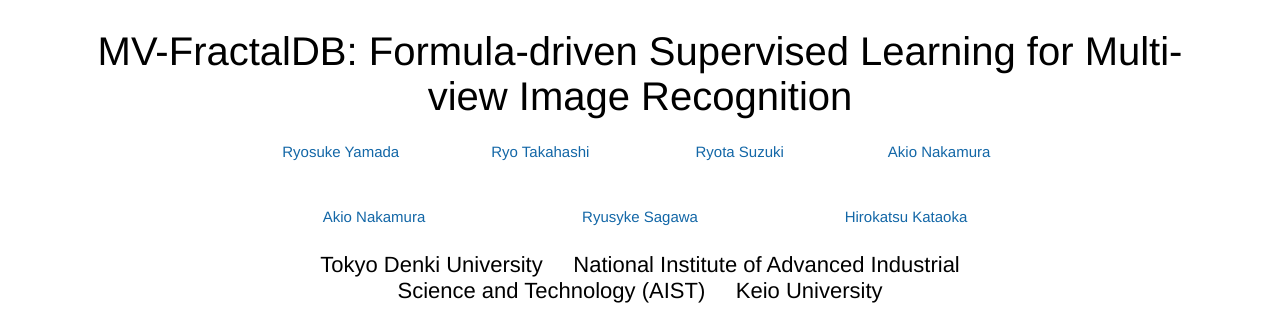
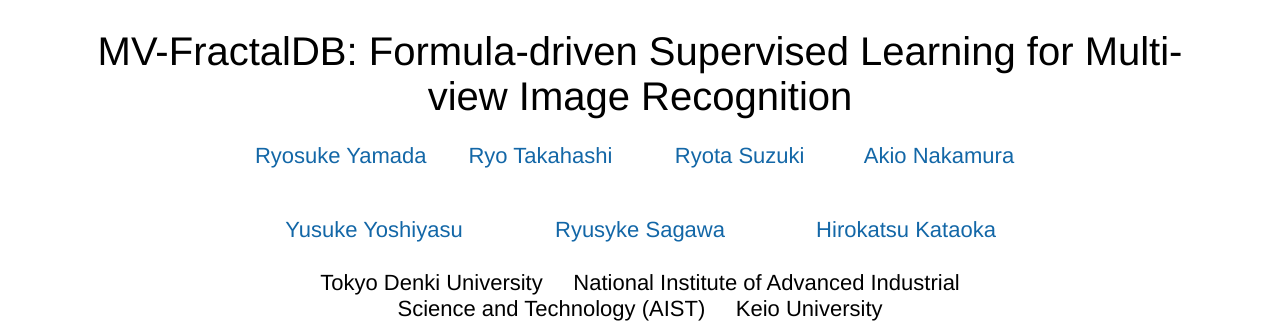
Before and after one commit to ryosuke-yamada/Multi-view-Fractal-DataBase, a plain HTML site: page docs/index.html in a window 1280 px wide. Shown: the top 327 px of the page. Drawn offline with Linux system fonts and the light colour scheme.

Commit message:
Update index.html

```diff
--- a/docs/index.html
+++ b/docs/index.html
@@ -21,25 +21,25 @@
             <tr>
                 <td align="center" width="200px">
                     <div class="center-div">
-                        <span style="font-size:15px"><a href="#">Ryosuke Yamada</a></span>
+                        <span style="font-size:22px"><a href="#">Ryosuke Yamada</a></span>
                     </div>
                 </td>
 
                 <td align="center" width="200px">
                     <div class="center-div">
-                        <span style="font-size:15px"><a href="#">Ryo Takahashi</a></span>
+                        <span style="font-size:22px"><a href="#">Ryo Takahashi</a></span>
                     </div>
                 </td>
 
                 <td align="center" width="200px">
                     <div class="center-div">
-                        <span style="font-size:15px"><a href="#">Ryota Suzuki</a></span>
+                        <span style="font-size:22px"><a href="#">Ryota Suzuki</a></span>
                     </div>
                 </td>
 
                 <td align="center" width="200px">
                     <div class="center-div">
-                        <span style="font-size:15px"><a href="#">Akio Nakamura</a></span>
+                        <span style="font-size:22px"><a href="#">Akio Nakamura</a></span>
                     </div>
                 </td>
             </tr>
@@ -53,19 +53,19 @@
             <tr>
                 <td align="center" width="200px">
                     <div class="center-div">
-                        <span style="font-size:15px"><a href="#">Akio Nakamura</a></span>
+                        <span style="font-size:22px"><a href="#">Yusuke Yoshiyasu</a></span>
                     </div>
                 </td>
 
                 <td align="center" width="200px">
                     <div class="center-div">
-                        <span style="font-size:15px"><a href="#">Ryusyke Sagawa</a></span>
+                        <span style="font-size:22px"><a href="#">Ryusyke Sagawa</a></span>
                     </div>
                 </td>
 
                 <td align="center" width="200px">
                     <div class="center-div">
-                        <span style="font-size:15px"><a href="#">Hirokatsu Kataoka</a></span>
+                        <span style="font-size:22px"><a href="#">Hirokatsu Kataoka</a></span>
                     </div>
                 </td>
             </tr>
@@ -90,7 +90,7 @@
             <tr>
                 <td>
                     <div class="center-div">
-                        <a href="#"><img src="resources/images/mvfractaldb.gif" width="1000px"></a><br>
+                        <a href="#"><img src="resources/images/mvfractal.gif" width="1000px"></a><br>
                     </div>
                 </td>
             </tr>
```
